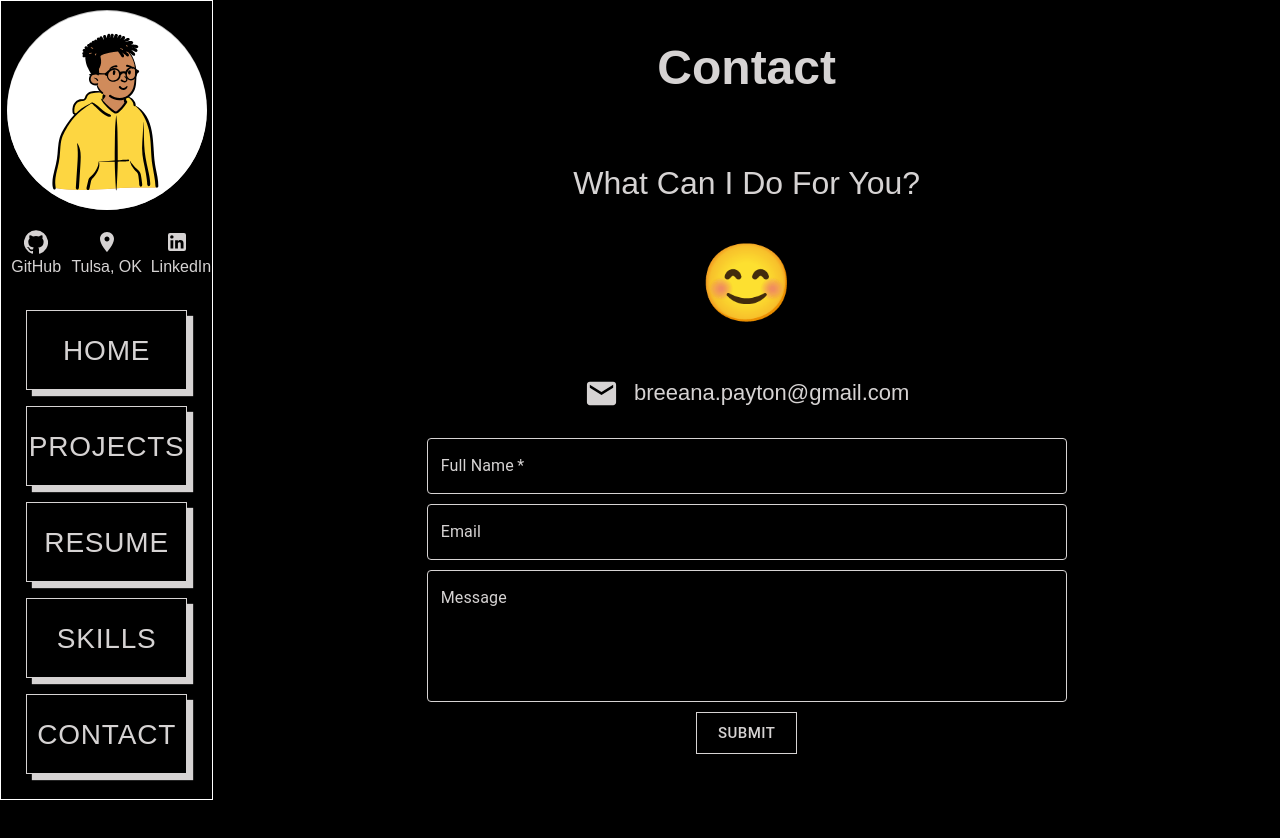
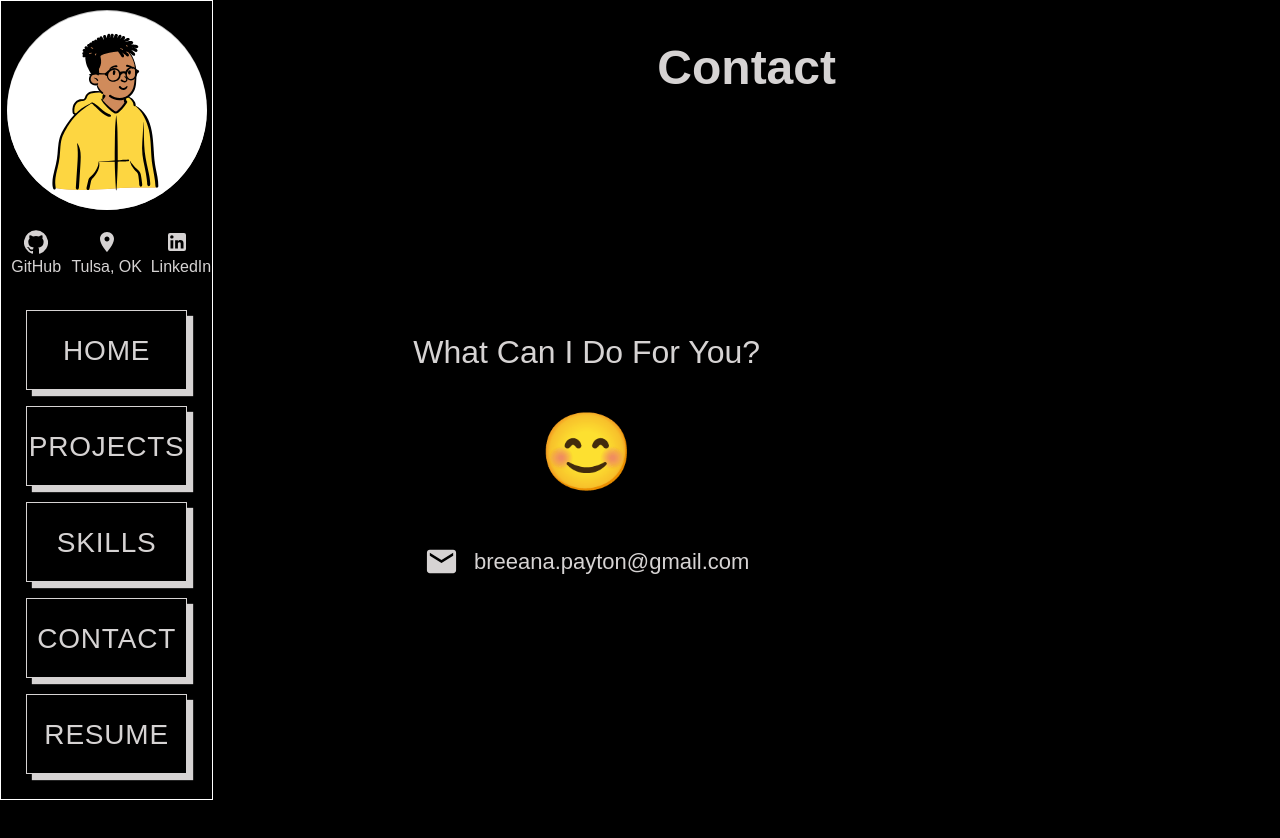
Before and after one commit to PaytonDev/bree-payton-portfolio, a React (Create React App) app: page /#/contact in a window 1280 px wide. Built offline with nearby package versions, Linux system fonts and the light colour scheme; a web font is replaced by a local one.

Commit message:
Fell back to standard resume link

```diff
--- a/package.json
+++ b/package.json
@@ -4,7 +4,6 @@
   "version": "0.1.0",
   "private": true,
   "dependencies": {
-    "@formspree/react": "^2.2.3",
     "@material-ui/core": "^4.12.3",
     "@material-ui/icons": "^4.11.2",
     "@testing-library/jest-dom": "^5.11.4",
@@ -16,6 +15,7 @@
     "@types/react-dom": "^17.0.0",
     "animate.css": "^4.1.1",
     "react": "^17.0.2",
+    "react-calendly": "^2.2.2",
     "react-dom": "^17.0.2",
     "react-pdf": "^5.6.0",
     "react-router-dom": "^6.2.1",
--- a/src/Components/Contact/ContactForm/index.tsx
+++ b/src/Components/Contact/ContactForm/index.tsx
@@ -1,81 +1,23 @@
-import { Grid, TextField, Button} from '@material-ui/core'
-import styles from './styles'
-import { useForm, ValidationError } from '@formspree/react'
+import { Grid } from "@material-ui/core";
+import styles from "./styles";
 
 const ContactForm = () => {
-    const [state, handleSubmit] = useForm("xdoyzzde");
+  const classes = styles();
 
-    const classes = styles()
+  return (
+    <Grid container item className={classes.formContainer} justifyContent="center">
+      <div
+        className="calendly-inline-widget"
+        data-url="https://calendly.com/breeana-payton"
+        style={{ minWidth: 320, height: 630 }}
+      ></div>
+      <script
+        type="text/javascript"
+        src="https://assets.calendly.com/assets/external/widget.js"
+        async
+      ></script>
+    </Grid>
+  );
+};
 
-    if (state.succeeded) {
-        return <h2>Thanks for reaching out. <br /> I'll get back to you as soon as possible.</h2>
-    }
-
-    return (
-        <Grid container item className={classes.formContainer} justifyContent='center'>
-            <Grid container item justifyContent="center">
-            <form onSubmit={handleSubmit} className={classes.form}>
-            <Grid item className={classes.inputGrid} >
-                 <TextField
-                    fullWidth
-                    variant="outlined"
-                    type="text"
-                    name="name"
-                    id="full-name"
-                    label="Full Name"
-                    required
-                    className={classes.textField}
-                    InputProps={{ classes: {root: classes.root, focused: classes.focused, notchedOutline: classes.notchedOutline, input: classes.input}}}
-                    InputLabelProps={{classes: {root: classes.inputLabel}, style: {color: 'rgb(214, 211, 211)'}}}
-                />
-            </Grid>
-            <Grid item className={classes.inputGrid}>
-
-                <TextField
-                    fullWidth
-                    variant="outlined"
-                    type="email"
-                    id="email"
-                    name="email"
-                    label="Email"
-                    className={classes.textField}
-                    InputProps={{ classes: {root: classes.root, focused: classes.focused, notchedOutline: classes.notchedOutline, input: classes.input}}}
-                    InputLabelProps={{classes: {root: classes.inputLabel}, style: {color: 'rgb(214, 211, 211)'}}}
-                />
-                <ValidationError
-                    prefix="Email"
-                    field="email"
-                    errors={state.errors}
-                />
-            </Grid>
-            <Grid item className={classes.inputGrid}>
-                <TextField
-                    fullWidth
-                    variant="outlined"
-                    multiline
-                    name="message"
-                    id="message"
-                    rows={5}
-                    label="Message"
-                    className={classes.textField}
-                    InputProps={{ classes: {root: classes.root, focused: classes.focused, notchedOutline: classes.notchedOutline, input: classes.input}}}
-                    InputLabelProps={{classes: {root: classes.inputLabel}, style: {color: 'rgb(214, 211, 211)'}}}
-                    >
-
-                </TextField>
-            </Grid>
-            <Button
-                className ={classes.button}
-                variant="outlined"
-                type="submit"
-                disabled={state.submitting}
-                size="large">
-                Submit
-            </Button>
-            </form>
-            </Grid>
-        </Grid>
-    )
-}
-
-export default ContactForm
+export default ContactForm;
--- /dev/null
+++ b/src/Components/Resume/styles.tsx
@@ -0,0 +1,40 @@
+import { makeStyles } from "@material-ui/core";
+
+const styles = makeStyles({
+  paperContainer: {
+    maxWidth: "40vw",
+    height: "90vh",
+    color: "#000",
+    borderRadius: 0,
+    margin: "3em auto",
+  },
+  header: {
+    margin: "1em auto",
+  },
+  contact: {
+    marginBottom: "1em",
+  },
+  sectionContainer: {
+    margin: "10px 15px",
+  },
+  sectionTitle: {
+    textTransform: "uppercase",
+    textDecoration: "underline",
+    textAlign: "left",
+    fontWeight: 700,
+  },
+  jobTitle: {
+    textAlign: "left",
+    fontWeight: 700,
+    marginRight: "auto",
+  },
+  jobTimeframe: {
+    textAlign: "right",
+    fontWeight: 700,
+  },
+  jobBody: {
+    textAlign: "left",
+  },
+});
+
+export default styles;
--- a/src/Components/Sidebar/SidebarLinks/index.tsx
+++ b/src/Components/Sidebar/SidebarLinks/index.tsx
@@ -15,10 +15,6 @@ const SidebarLinks = () => {
     {
       text: "Projects",
       url: "projects",
-    },
-    {
-      text: "Resume",
-      url: "resume",
     },
     {
       text: "Skills",
@@ -41,6 +37,16 @@ const SidebarLinks = () => {
           </ListItem>
         );
       })}
+      <ListItem component="div" key="resume" className={classes.link}>
+        <a
+          href="https://drive.google.com/file/d/1P913NwGISs_tKyczuEF8DGxQbO8tOu9-/view?usp=sharing"
+          className={classes.linkText}
+          target="_blank"
+          rel="noreferrer"
+        >
+          <NavButton>Resume</NavButton>
+        </a>
+      </ListItem>
     </List>
   );
 };
```
Also changed, not shown: src/Components/Resume/index.tsx (added, +126 -0 lines), src/Components/Sidebar/Avatar.tsx (+14 -14 lines), 2 other files (tests, documents, lock files or other folders).
